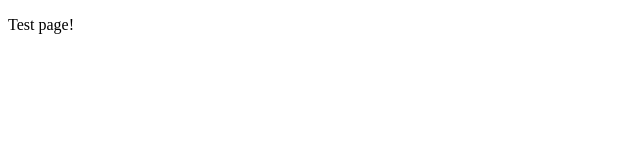
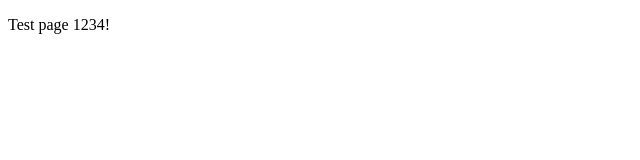
Before and after one commit to AssetAlkhanov87/openclass, a plain HTML site: page index.html in a window 1280 px wide. Shown: the full height of the page, 0-640 px from the left. Drawn offline with Linux system fonts and the light colour scheme.

Commit message:
commit No1

```diff
--- a/index.html
+++ b/index.html
@@ -6,6 +6,6 @@
 	<title>Openclass</title>
 </head>
 <body>
-<p>Test page!</p>
+<p>Test page 1234!</p>
 </body>
 </html>
```
